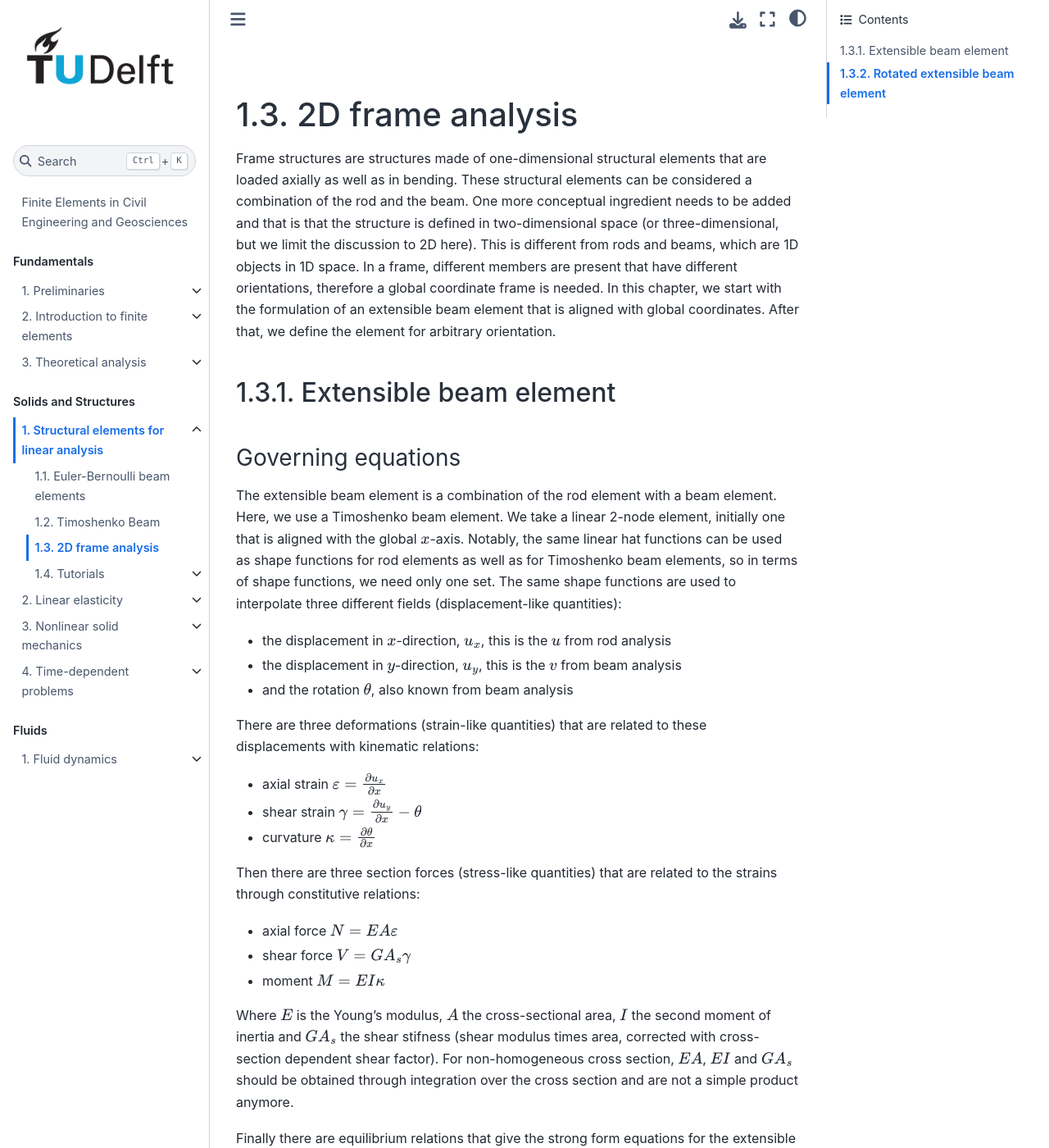
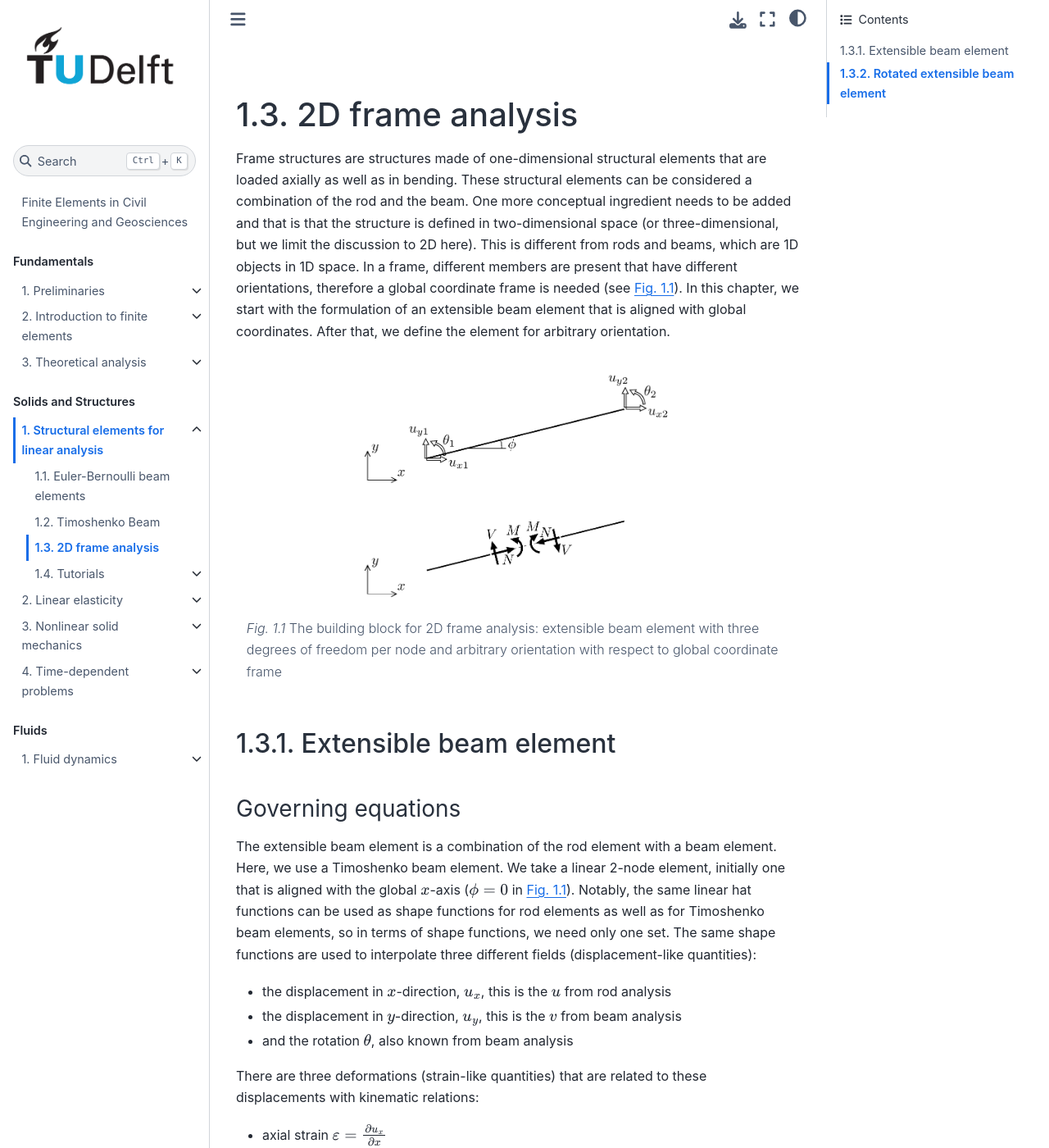
Before and after one commit to TeachBooks/mirror_computational_modelling, a Jupyter Book: the page built from book/structural_linear/space_frame.md, in a window 1280 px wide and 1400 px high. Shown: the whole window at 82% size. Built offline with Jupyter Book 1.0.4 settings and Sphinx 7.4.7 and the Sphinx Book theme 1.1.4, drawn with Linux system fonts in a browser that asks for light colours; pages that are not in the unit, such as notebooks, are missing from menus; some of the changed text lies outside the part shown.

Commit message:
Add two images to frame section

````diff
--- a/book/structural_linear/space_frame.md
+++ b/book/structural_linear/space_frame.md
@@ -14,12 +14,20 @@
 
 # 2D frame analysis
 
-Frame structures are structures made of one-dimensional structural elements that are loaded axially as well as in bending. These structural elements can be considered a combination of the rod and the beam. One more conceptual ingredient needs to be added and that is that the structure is defined in two-dimensional space (or three-dimensional, but we limit the discussion to 2D here). This is different from rods and beams, which are 1D objects in 1D space. In a frame, different members are present that have different orientations, therefore a global coordinate frame is needed. In this chapter, we start with  the formulation of an extensible beam element that is aligned with global coordinates. After that, we define the element for arbitrary orientation.
+Frame structures are structures made of one-dimensional structural elements that are loaded axially as well as in bending. These structural elements can be considered a combination of the rod and the beam. One more conceptual ingredient needs to be added and that is that the structure is defined in two-dimensional space (or three-dimensional, but we limit the discussion to 2D here). This is different from rods and beams, which are 1D objects in 1D space. In a frame, different members are present that have different orientations, therefore a global coordinate frame is needed (see {numref}`frameElement`). In this chapter, we start with the formulation of an extensible beam element that is aligned with global coordinates. After that, we define the element for arbitrary orientation.
+
+```{figure} ../images/frame_element.png
+---
+name: frameElement
+height: 300 px
+---
+The building block for 2D frame analysis: extensible beam element with three degrees of freedom per node and arbitrary orientation with respect to global coordinate frame
+```
 
 ## Extensible beam element
 
 ### Governing equations
-The extensible beam element is a combination of the rod element with a beam element. Here, we use a Timoshenko beam element. We take a linear 2-node element, initially one that is aligned with the global $x$-axis. Notably, the same linear hat functions can be used as shape functions for rod elements as well as for Timoshenko beam elements, so in terms of shape functions, we need only one set. The same shape functions are used to interpolate three different fields (displacement-like quantities):
+The extensible beam element is a combination of the rod element with a beam element. Here, we use a Timoshenko beam element. We take a linear 2-node element, initially one that is aligned with the global $x$-axis ($\phi=0$ in {numref}`frameElement`). Notably, the same linear hat functions can be used as shape functions for rod elements as well as for Timoshenko beam elements, so in terms of shape functions, we need only one set. The same shape functions are used to interpolate three different fields (displacement-like quantities):
 - the displacement in $x$-direction, $u_x$, this is the $u$ from rod analysis
 - the displacement in $y$-direction, $u_y$, this is the $v$ from beam analysis
 - and the rotation $\theta$, also known from beam analysis
@@ -135,7 +143,16 @@
 
 A 2D frame can be described by connecting different extensible beam domains with different orientations to one another. In the element formulation given above, the beam was aligned with the global $x$-axis. In a 2D domain, that is not necessarily the case. Relation between forces and displacements does not fundamentally change, but to connect different elements with possibly different orientations we need to define the degrees of freedom in terms of displacements in global coordinate frame. To evaluate the deformations of the element, a transformation then needs to be applied to the displacements. Note that the rotational degree of freedom $\theta$ is independent of the choice of coordinate frame.
 
-We can define a local coordinate frame $(\xloc,\yloc)$ that is aligned with the frame. Then we have
+
+```{figure} ../images/frame_mesh.png
+---
+name: frameMesh
+height: 350 px
+---
+Example of discretization of a 2D frame structure with local coordinate frame indicated for three different elements
+```
+
+For every element in the frame, we can define a local coordinate frame $(\xloc,\yloc)$ that is aligned with the frame element (see {numref}`frameMesh`). Then we have
 
 $$
 \eps &= \pder{u_\xloc}{\xloc} \\
````
Also changed, not shown: book/images/frame_element.png (added), book/images/frame_mesh.png (added).
